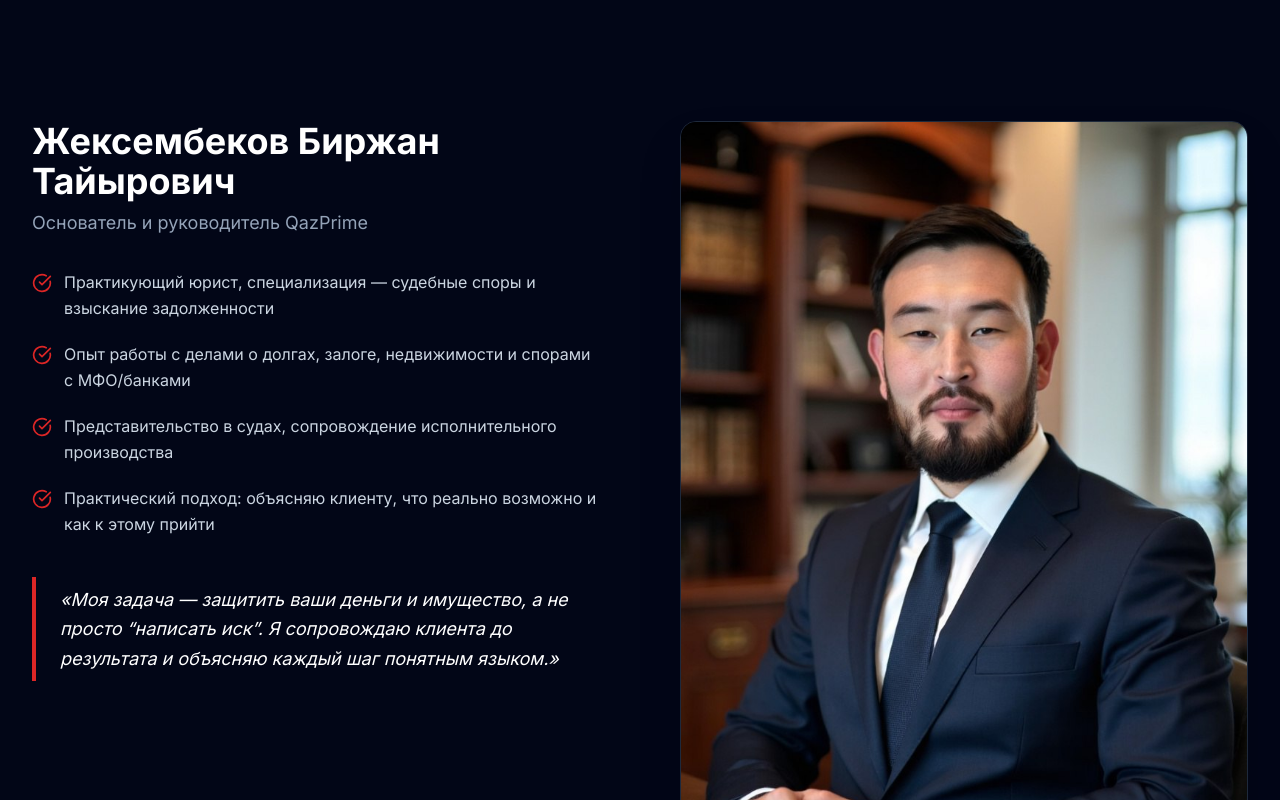
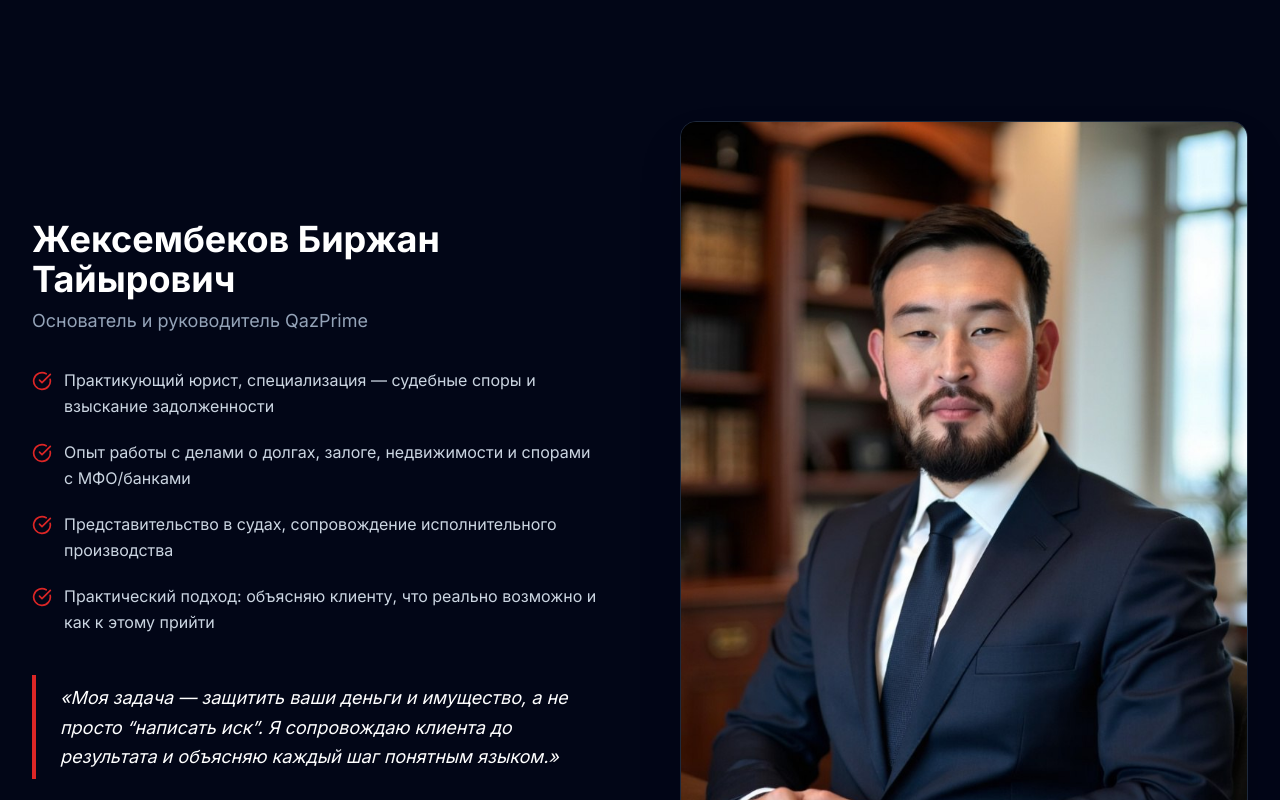
Before and after one commit to Alchinkaz/qaz-prime, a React (Vite) app: page / in a window 1280 px wide. Shown: the part 4000-4800 px from the top of the page. Built offline with nearby package versions, Linux system fonts and the light colour scheme.

Commit message:
Adjust Founder layout: text left and image right on tablets (md breakpoint)

```diff
--- a/components/Founder.tsx
+++ b/components/Founder.tsx
@@ -5,10 +5,9 @@ export const Founder: React.FC = () => {
   return (
     <div className="bg-slate-950 py-24 relative">
       <div className="max-w-7xl mx-auto px-4 sm:px-6 lg:px-8">
-        <div className="flex flex-col-reverse gap-12 lg:grid lg:grid-cols-2 lg:gap-20 items-start">
-
-          {/* Left Column: Content (Visually bottom on mobile, left on desktop) */}
-          <div>
+        <div className="grid md:grid-cols-2 gap-12 lg:gap-20 items-center">
+          {/* Content Column */}
+          <div className="order-2 md:order-1">
             <h2 className="text-3xl lg:text-4xl font-bold text-white mb-2 leading-tight">
               Жексембеков Биржан Тайырович
             </h2>
@@ -38,7 +37,7 @@ export const Founder: React.FC = () => {
             </div>
           </div>
 
-          <div className="w-full h-[400px] lg:h-auto lg:min-h-[500px] relative">
+          <div className="w-full h-[400px] md:h-auto md:min-h-[500px] relative order-1 md:order-2">
             <div className="absolute inset-0 bg-red-600/10 rounded-2xl blur-3xl -z-10"></div>
             <img
               src="/founder.JPG"
```
